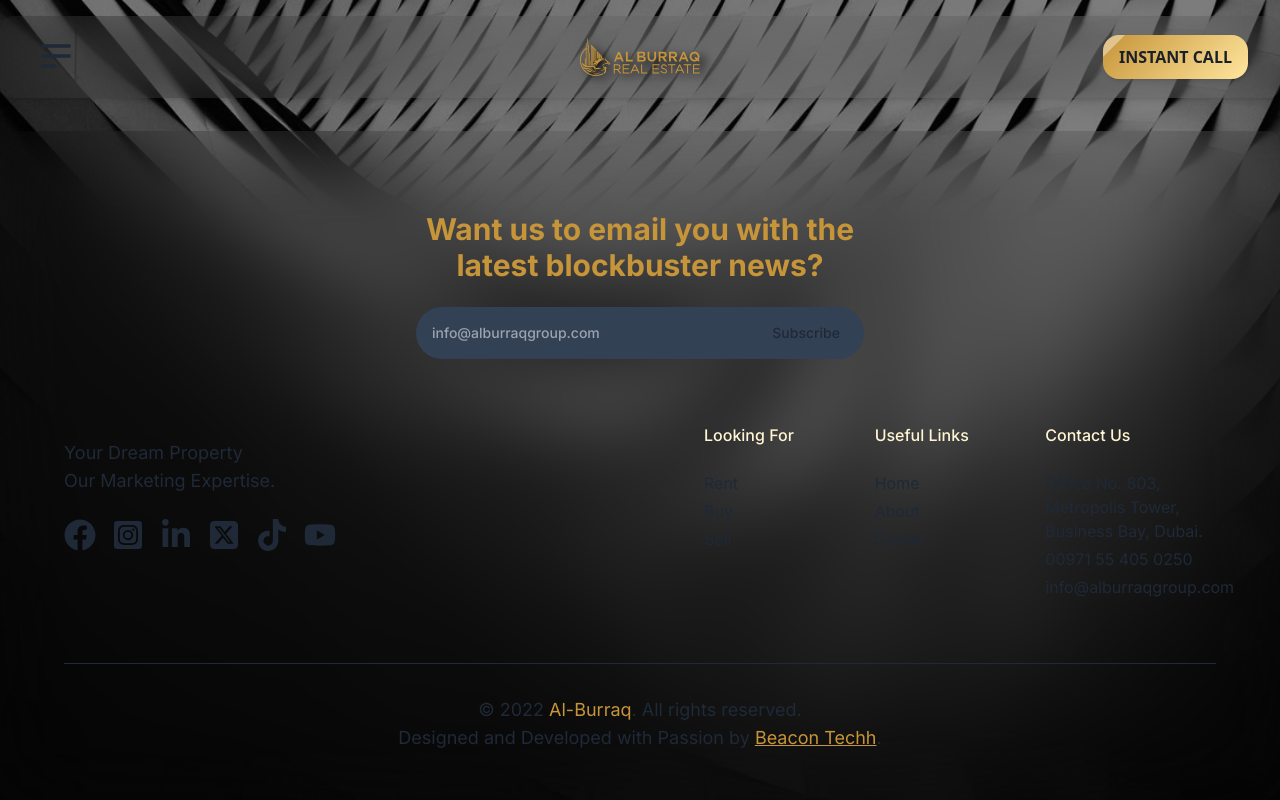
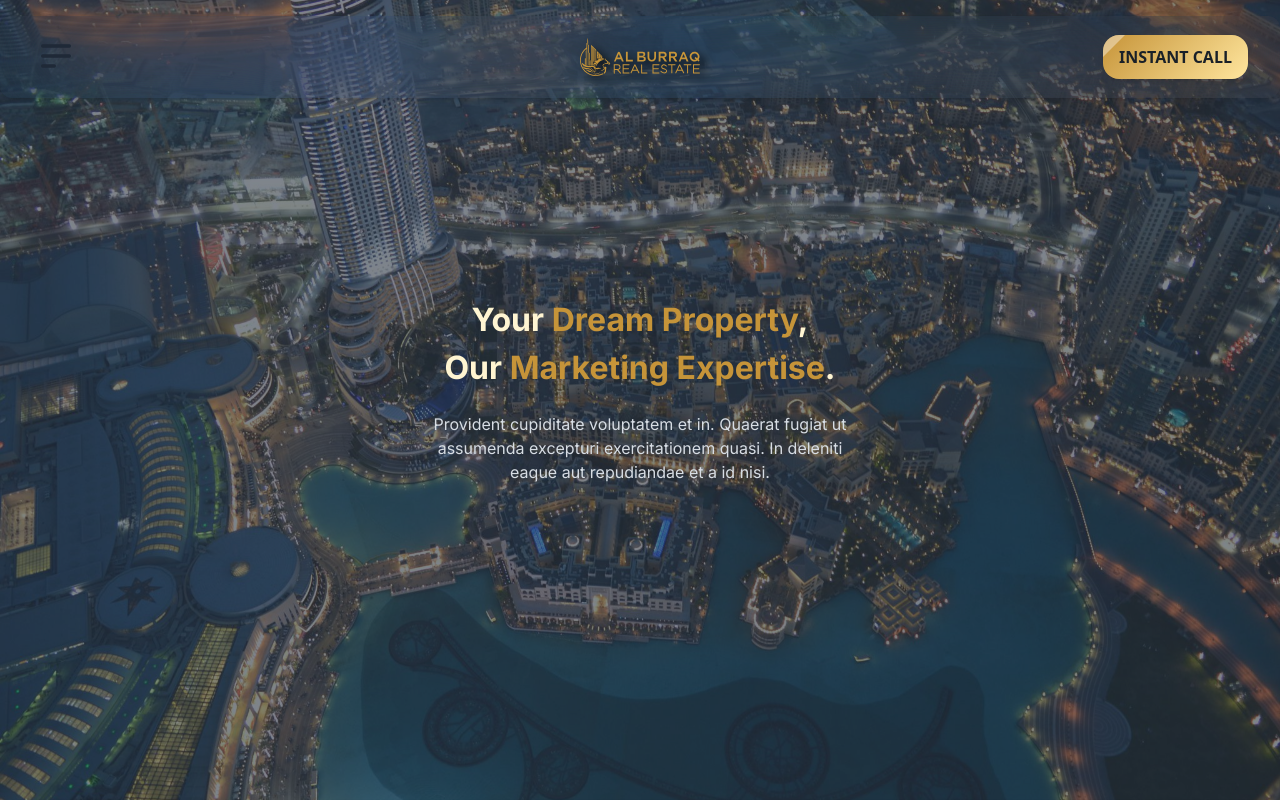
Before and after one commit to wahabsharif/al-burraq-v2, a Next.js app: page / in a window 1280 px wide. Built offline with nearby package versions, Linux system fonts and the light colour scheme.

Commit message:
Home Banner

```diff
--- a/src/app/page.tsx
+++ b/src/app/page.tsx
@@ -1,3 +1,9 @@
+import Hero from "@/components/home/Hero";
+
 export default function Home() {
-  return <></>;
+  return (
+    <>
+      <Hero />
+    </>
+  );
 }
--- a/src/components/common/NavBar.tsx
+++ b/src/components/common/NavBar.tsx
@@ -5,7 +5,7 @@
 
 const NavBar = () => {
   return (
-    <nav className="navbar w-full max-w-screen-xl mx-auto text-white bg-black mt-4 shadow-md rounded-xl bg-opacity-80 backdrop-blur-2xl backdrop-saturate-200 lg:px-8 lg:py-4">
+    <nav className="navbar fixed top-0 left-0 right-0 w-full max-w-screen-xl mx-auto text-white bg-black mt-4 shadow-md rounded-xl bg-opacity-80 backdrop-blur-2xl backdrop-saturate-200 lg:px-8 lg:py-4 z-50">
       <div className="navbar-start">
         <div className="dropdown">
           <div tabIndex={0} role="button" className="btn btn-ghost btn-circle">
@@ -26,26 +26,26 @@
           </div>
           <ul
             tabIndex={0}
-            className="menu menu-lg dropdown-content bg-base-100 rounded-box z-[1] mt-3 w-52 p-2 shadow"
+            className="menu menu-lg dropdown-content bg-base-100 rounded-box z-[10000] mt-3 w-52 p-2 shadow fixed"
           >
             <li>
-              <Link href={"/"}>Home</Link>
+              <Link href="/">Home</Link>
             </li>
             <li>
-              <Link href={"/about-us"}>About Us</Link>
+              <Link href="/about-us">About Us</Link>
             </li>
             <li>
-              <Link href={"rent"}>Rent</Link>
+              <Link href="/rent">Rent</Link>
             </li>
             <li>
-              <Link href={"buy"}>Buy</Link>
+              <Link href="/buy">Buy</Link>
             </li>
             <li>
               <button
                 className="lg:hidden shiny-btn select-none rounded-lg grad-bg px-4 py-2.5 text-center align-middle font-sans text-md font-extrabold uppercase text-slate-900 shadow-md shadow-gray-900/10 transition-all hover:shadow-lg hover:shadow-gray-900/20 active:opacity-[0.85] disabled:pointer-events-none disabled:opacity-50 disabled:shadow-none"
                 type="button"
               >
-                <Link href={"#"}>Instant Call</Link>
+                <Link href="#">Instant Call</Link>
               </button>
             </li>
           </ul>
--- /dev/null
+++ b/src/components/home/Hero.tsx
@@ -0,0 +1,29 @@
+import React from "react";
+
+const Hero = () => {
+  return (
+    <div
+      className="hero min-h-screen"
+      style={{
+        backgroundImage: "url(/images/home-banner.jpg)",
+      }}
+    >
+      <div className="hero-overlay bg-opacity-60"></div>
+      <div className="hero-content text-neutral-content text-center">
+        <div className="max-w-md">
+          <h1 className="mb-5">
+            Your <span>Dream Property</span>,
+            <br /> Our <span>Marketing Expertise</span>.
+          </h1>
+          <p className="mb-5 text-white">
+            Provident cupiditate voluptatem et in. Quaerat fugiat ut assumenda
+            excepturi exercitationem quasi. In deleniti eaque aut repudiandae et
+            a id nisi.
+          </p>
+        </div>
+      </div>
+    </div>
+  );
+};
+
+export default Hero;
--- a/src/styles/globals.css
+++ b/src/styles/globals.css
@@ -24,6 +24,16 @@
   background-repeat: no-repeat;
   overflow-x: hidden; /* Prevent horizontal scrolling */
   position: relative; /* Ensure absolute positioning works */
+}
+
+h1 {
+  font-size: clamp(2rem, 2vw, 30rem);
+  font-weight: 700;
+  color: rgb(255, 245, 210);
+}
+
+h1 span {
+  color: rgb(198, 148, 57);
 }
 
 .grad-bg {
```
Also changed, not shown: public/images/home-banner.gif (added), public/images/home-banner.jpg (added).
